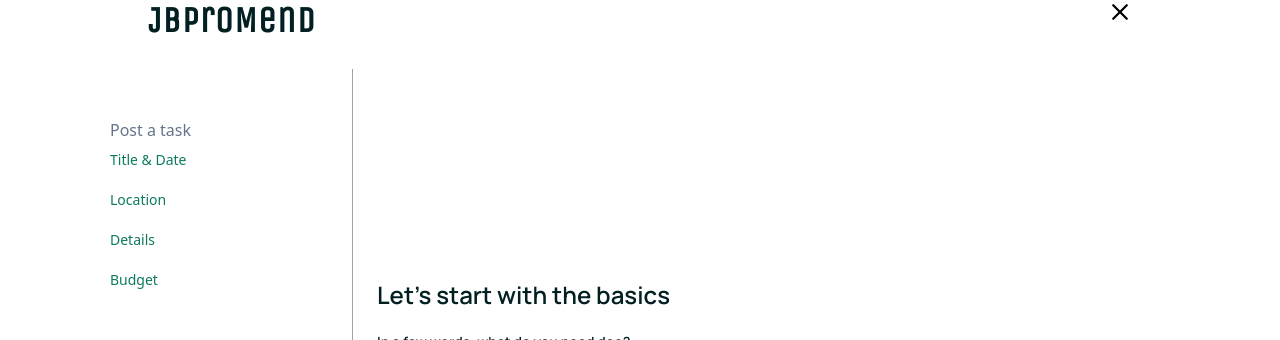
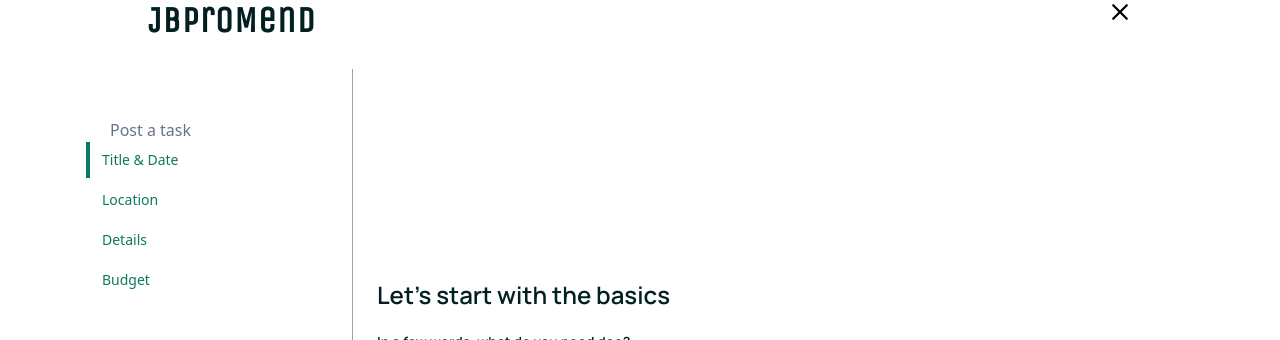
Before and after one commit to Elochukwu3/jb-task-searvice, a Next.js app: page /post-task in a window 1280 px wide. Shown: the top 340 px of the page. Built offline with nearby package versions, Linux system fonts and the light colour scheme; a web font is replaced by a local one.

Commit message:
update task

```diff
--- a/app/(task)/(routes)/post-task/page.tsx
+++ b/app/(task)/(routes)/post-task/page.tsx
@@ -15,9 +15,9 @@ const Page = () => {
   if (activeTab === "#Title-date") {
     content = <CreateTitle />;
   } else if (activeTab === "location") {
-    content = <div>content</div>;
+    content = <div>content location</div>;
   } else if (activeTab === "details") {
-    content = <div>content</div>;
+    content = <div>content details</div>;
   } else {
     content = <div>content</div>;
   }
--- a/app/(task)/_components/SideBarItem.tsx
+++ b/app/(task)/_components/SideBarItem.tsx
@@ -14,20 +14,13 @@ const SideBarItem = ({ label, href }: SidebarItemProps) => {
 
   return (
     <BarButton $isActive={activeTab === href}>
-      <Link
-        className="w-full h-full relative flex"
-        href={`/post-task/${href}`}
-        aria-label={`/post-task/${href}`}
-        scroll={false}
-      >
-        <span className=" text-custom-greaner">{label}</span>
-        <span
-          className={cn(
-            "ml-auto opacity-0 block h-4 bg-red-600 border-2 w-10 border-black  transition-all",
-            activeTab === href && "w-2"
-          )}
-        />
-      </Link>
+      <span className=" text-custom-greaner">{label}</span>
+      <span
+        className={cn(
+          "absolute inset-y-0 left-0 opacity-0 border-2 block border-custom-greaner h-full transition-all",
+          activeTab === href && "opacity-100"
+        )}
+      />
     </BarButton>
   );
 };
--- a/app/(task)/style.ts
+++ b/app/(task)/style.ts
@@ -6,10 +6,10 @@ export type SideBarProp = {
 };
 
 const BarButton = tw.div<SideBarProp>`
-flex items-center py-2  text-sm font-[500] pl-6 transition-all
+flex items-center py-2 relative px-4 text-sm w-max font-[500] transition-all
        ${(p) =>
          p.$isActive &&
-         "text-sky-700  hover:bg-red-900 "}
+         "text-sky-700  hover:bg-custom-greaner/20 "}
 `;
 
 export { BarButton };
```
